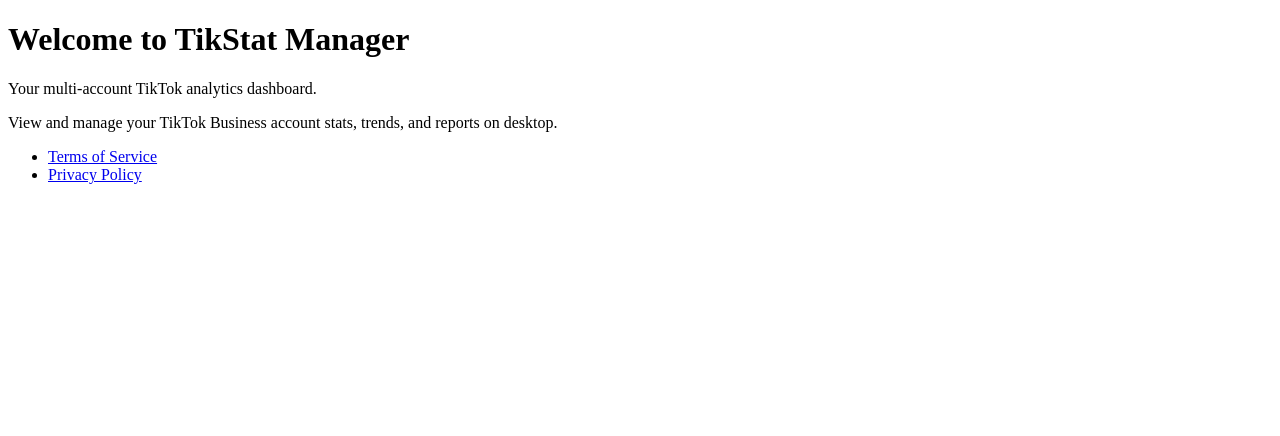
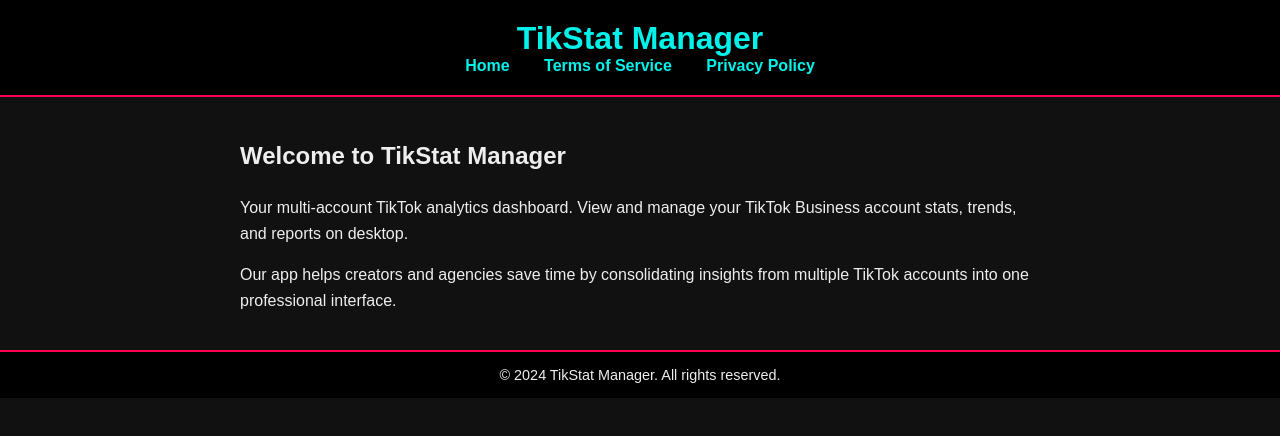
Before and after one commit to Summaw/tikstat-site, a plain HTML site: page index.html in a window 1280 px wide. Drawn offline with Linux system fonts and the light colour scheme.

Commit message:
Update index.html

```diff
--- a/index.html
+++ b/index.html
@@ -1,15 +1,67 @@
 <!DOCTYPE html>
-<html>
+<html lang="en">
 <head>
+  <meta charset="UTF-8" />
+  <meta name="viewport" content="width=device-width, initial-scale=1.0" />
   <title>TikStat Manager</title>
+  <style>
+    body {
+      font-family: Arial, sans-serif;
+      margin: 0;
+      padding: 0;
+      background-color: #111;
+      color: #eee;
+    }
+    header {
+      background-color: #000;
+      padding: 20px;
+      text-align: center;
+      border-bottom: 2px solid #ff0050;
+    }
+    header h1 {
+      margin: 0;
+      color: #00f2ea;
+    }
+    main {
+      padding: 20px;
+      max-width: 800px;
+      margin: auto;
+      line-height: 1.6;
+    }
+    nav a {
+      margin: 0 15px;
+      color: #00f2ea;
+      text-decoration: none;
+      font-weight: bold;
+    }
+    nav a:hover {
+      text-decoration: underline;
+    }
+    footer {
+      text-align: center;
+      padding: 15px;
+      background-color: #000;
+      border-top: 2px solid #ff0050;
+      font-size: 0.9em;
+    }
+  </style>
 </head>
 <body>
-  <h1>Welcome to TikStat Manager</h1>
-  <p>Your multi-account TikTok analytics dashboard.</p>
-  <p>View and manage your TikTok Business account stats, trends, and reports on desktop.</p>
-  <ul>
-    <li><a href="terms.html">Terms of Service</a></li>
-    <li><a href="privacy.html">Privacy Policy</a></li>
-  </ul>
+  <header>
+    <h1>TikStat Manager</h1>
+    <nav>
+      <a href="index.html">Home</a>
+      <a href="terms.html">Terms of Service</a>
+      <a href="privacy.html">Privacy Policy</a>
+    </nav>
+  </header>
+  <main>
+    <h2>Welcome to TikStat Manager</h2>
+    <p>Your multi-account TikTok analytics dashboard. View and manage your TikTok Business account stats, trends, and reports on desktop.</p>
+    <p>Our app helps creators and agencies save time by consolidating insights from multiple TikTok accounts into one professional interface.</p>
+  </main>
+  <footer>
+    &copy; 2024 TikStat Manager. All rights reserved.
+  </footer>
 </body>
 </html>
```
